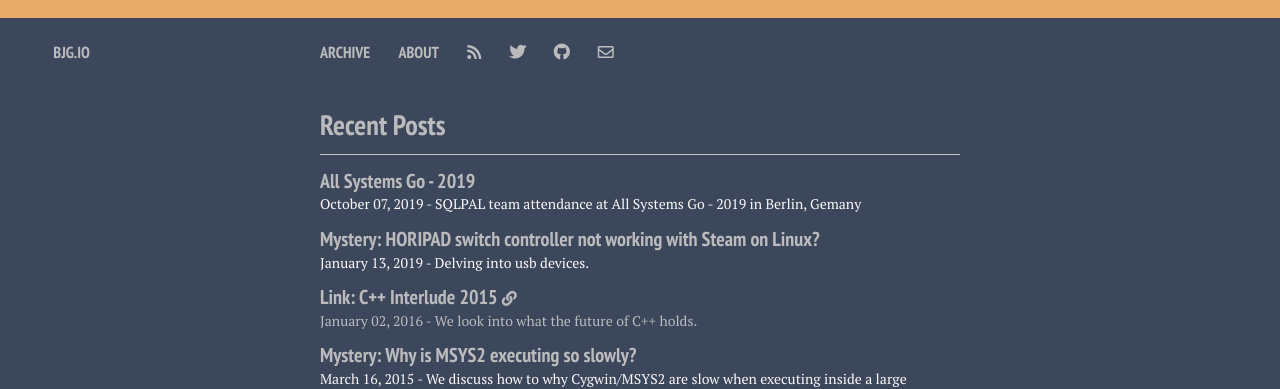
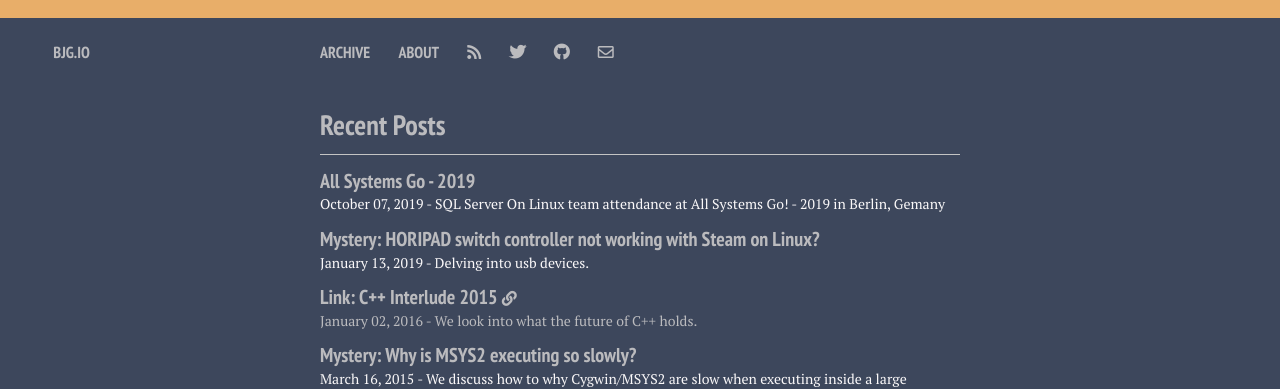
Before and after one commit to bgianfo/bgianfo.github.io, a Jekyll site: the page built from index.md, in a window 1280 px wide. Shown: the top 389 px of the page. Built offline with Jekyll 4.4.1, drawn with Linux system fonts in a browser that asks for light colours; nearby versions of some CDN libraries.

Commit message:
Fix description

```diff
--- a/_posts/2019-10-07-all-systems-go-2019.md
+++ b/_posts/2019-10-07-all-systems-go-2019.md
@@ -1,12 +1,11 @@
 ---
 layout: post
 title: "All Systems Go - 2019"
-excerpt: "SQLPAL team attendance at All Systems Go - 2019 in Berlin, Gemany"
+excerpt: "SQL Server On Linux team attendance at All Systems Go! - 2019 in Berlin, Gemany"
 tags: ["linux", "all systems go", "conferences"]
 category: conferences
 comments: true
 ---
-
 
 Last month my colleagues [Argenis Fernandez][argenis-twitter], Eugene Birukov,
 and I attended the [All Systems Go! - 2019][asg-link] conference held from
```
